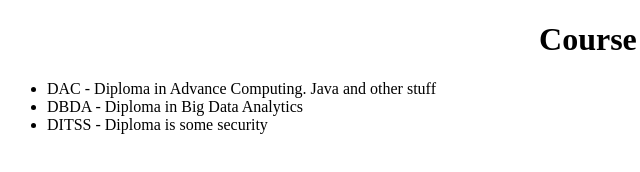
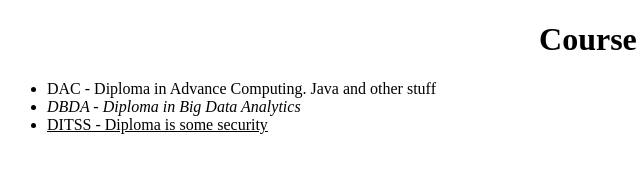
Before and after one commit to sweaty-eyes/299037_KandarpSingh, a website: page views/index.html in a window 1280 px wide. Shown: the full height of the page, 1-641 px from the left. Drawn offline with Linux system fonts and the light colour scheme.

Commit message:
added styles

```diff
--- a/views/index.html
+++ b/views/index.html
@@ -10,9 +10,9 @@
   <body>
     <h1 style="text-align:center">Course Details</h1>
     <ul>
-      <li> DAC - Diploma in Advance Computing. Java and other stuff</li>
-      <li> DBDA - Diploma in Big Data Analytics</li>
-      <li> DITSS - Diploma is some security</li>
+      <li > DAC - Diploma in Advance Computing. Java and other stuff</li>
+      <li ><i> DBDA - Diploma in Big Data Analytics</i></li>
+      <li ><u>DITSS - Diploma is some security</u></li>
     </ul>
   </body>
 </html>
```
